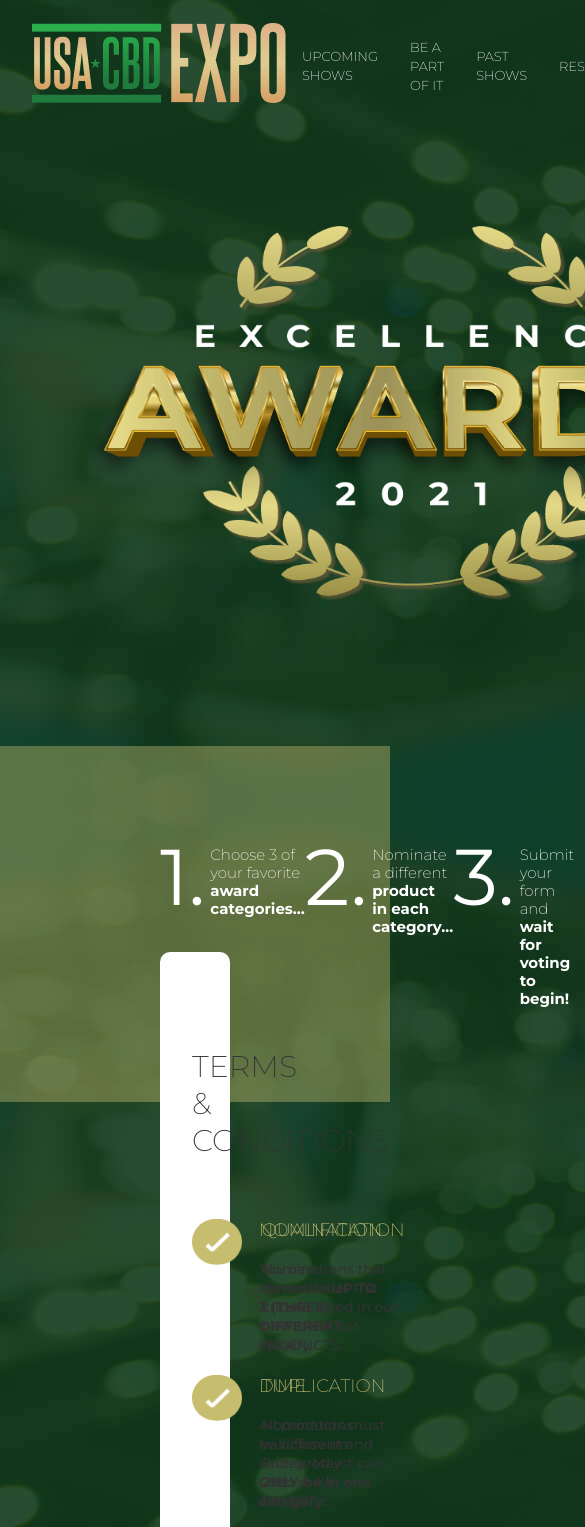
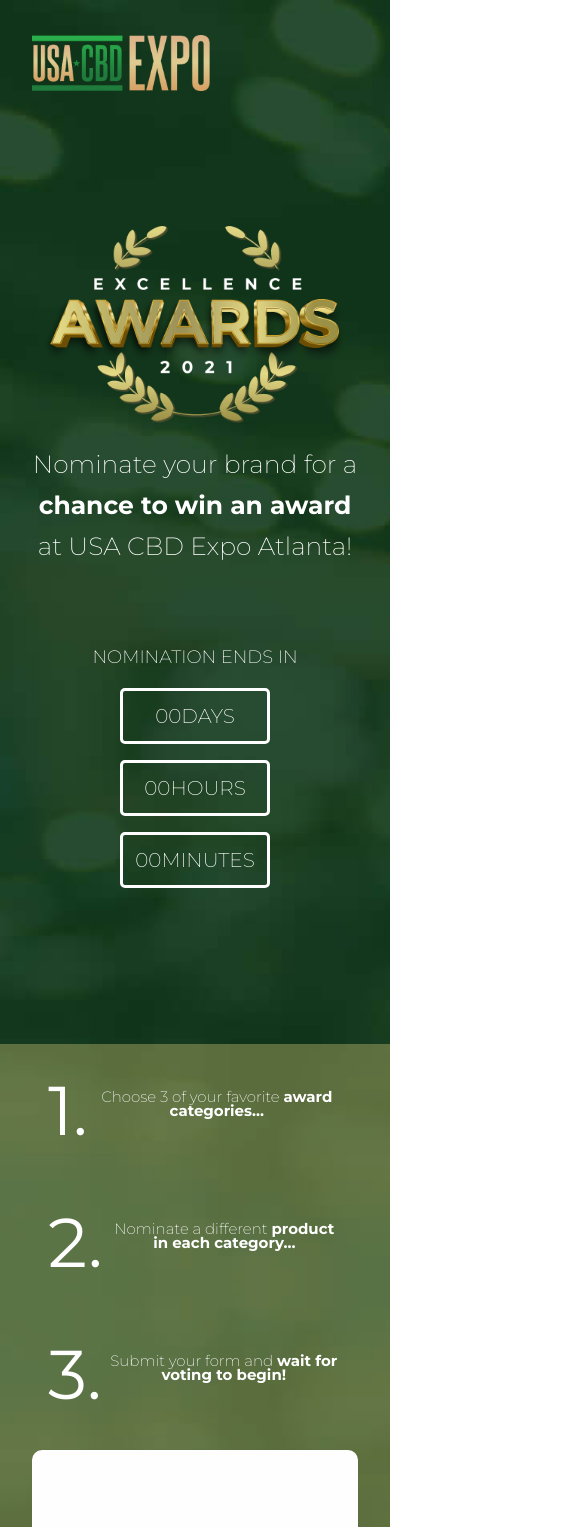
Before and after one commit to SergioMaurySterling/zjevents, a website: page index.html in a window 390 px wide. Shown: the top 1527 px of the page, 585 px wide, since content can reach past the window. Drawn offline with Linux system fonts and the light colour scheme.

Commit message:
Responsive to mobile

```diff
--- a/styles/index.css
+++ b/styles/index.css
@@ -59,6 +59,7 @@
   flex-direction: column;
   margin-top: 6rem;
   margin-bottom: 6rem;
+  align-content: center;
 }
 
 .Main__banner {
@@ -509,3 +510,193 @@
     line-height: 25px;
   }
 }
+
+@media only screen and (max-width: 780px) {
+
+  body{
+    background-image: url('../assets/images/background.jpg');
+    background-repeat: repeat;
+    background-size: cover;
+  }
+
+  .Main__banner {
+    flex-wrap: wrap;
+    margin: 0 0rem;
+    display: flex;
+    width: 100%;
+    align-items: center;
+    justify-content: space-between;
+  }
+
+  .Main__banner-text {
+    margin-top: 20px;
+    margin-left: 0rem;
+    padding: 0rem 2rem;
+  }
+
+  .Main__banner-countdown-item {
+    margin-right: 0rem;
+  }
+
+  .Main__banner-text > h1{
+    font-size: 25px;
+    text-align: center;
+  }
+
+  .Header__nav {
+    display: none;
+  }
+
+  .Header__logo > a > img {
+    width: 70%;
+    height: 35%;
+  }
+
+  .Main__banner-img img {
+    width: 80%;
+    height: 40%;
+  }
+
+
+  .Main__banner-img {
+    width: 100%;
+    display: flex;
+    justify-content: center;
+    align-content: center;
+  }
+
+  .Main__steps > div {
+    flex-direction: column;
+    height: 556px;
+    padding: 0rem 3rem 10rem 3rem;
+  }
+
+  .Main__steps-item  p {
+    font-size: 15px;
+    line-height: 14px;
+    margin-left: 4px;
+    top: 20px;
+    text-align: center;
+  }
+
+  .Main__steps-item {
+    flex-direction: row;
+    justify-content: center;
+    align-content: center;
+    width: 100%;
+    padding-top: 0px;
+  }
+
+  .Main__steps-item h1 {
+    text-align: center;
+    font-size: 69px;
+    line-height: 80px;
+  }
+
+  .Main__terms > div {
+    color: #333333;
+    background-color: #fefefe;
+    margin: 0 2rem;
+    border-radius: 10px;
+    padding: 6rem 2rem;
+  }
+
+  .Main__terms-terms {
+    flex-direction: column;
+    justify-content: center;
+  }
+
+  .Main__terms-terms-item:nth-child(6) {
+    position: initial;
+  }
+
+  .Main__terms-terms-item:nth-child(4) {
+    position: initial;
+    height: auto;
+  }
+
+  .Main__terms-terms-item {
+    width: 100%;
+    margin: 10px 0px;
+  }
+
+  .Main__selectors-item{
+    height: auto;
+    margin-bottom: 30px;
+    flex-direction: column;
+    padding: 2rem 2rem;
+  }
+
+  .Main__selectors-item > div {
+    position: initial;
+  }
+
+  .Main__selectors-item  select {
+    width: 310px;
+    height: 58px;
+    font-size: 14px;
+    line-height: 19px;
+    padding: 0px 10px;
+    margin: 20px 0px;
+  }
+
+  .Footer__container {
+    justify-content: center;
+    align-items: center;
+    flex-wrap: wrap;
+    padding: 2rem;
+  }
+
+  .Footer__container > div {
+    margin-right: 20px;
+    margin-bottom: 20px;
+  }
+
+  .Footer img{
+    margin-left: 0px;
+    margin-top: 20px;
+    width: 60%;
+    height: 40%;
+  }
+
+  footer {
+    display: flex;
+    justify-content: center;
+    align-content: center;
+    flex-direction: column;
+  }
+
+  .Main__terms > div > h1{
+    font-size: 20px;
+    line-height: 27px;
+    margin-bottom: 50px;
+  }
+
+  .Main__terms-terms p{
+    font-size: 14px;
+    line-height: 17px;
+  }
+
+  .Main__terms-terms img {
+    width: 36.4px;
+    height: 36.4px;
+    margin-right: 20px;
+  }
+
+}
+
+@media only screen and (max-width: 640px) {
+
+  .Main__banner-countdown {
+    flex-direction: column;
+  }
+
+  .Main__banner-countdown-item {
+    margin-bottom: 1rem;
+  }
+
+  .Main__banner-text {
+    margin-left: 0rem;
+  }
+
+}
```
